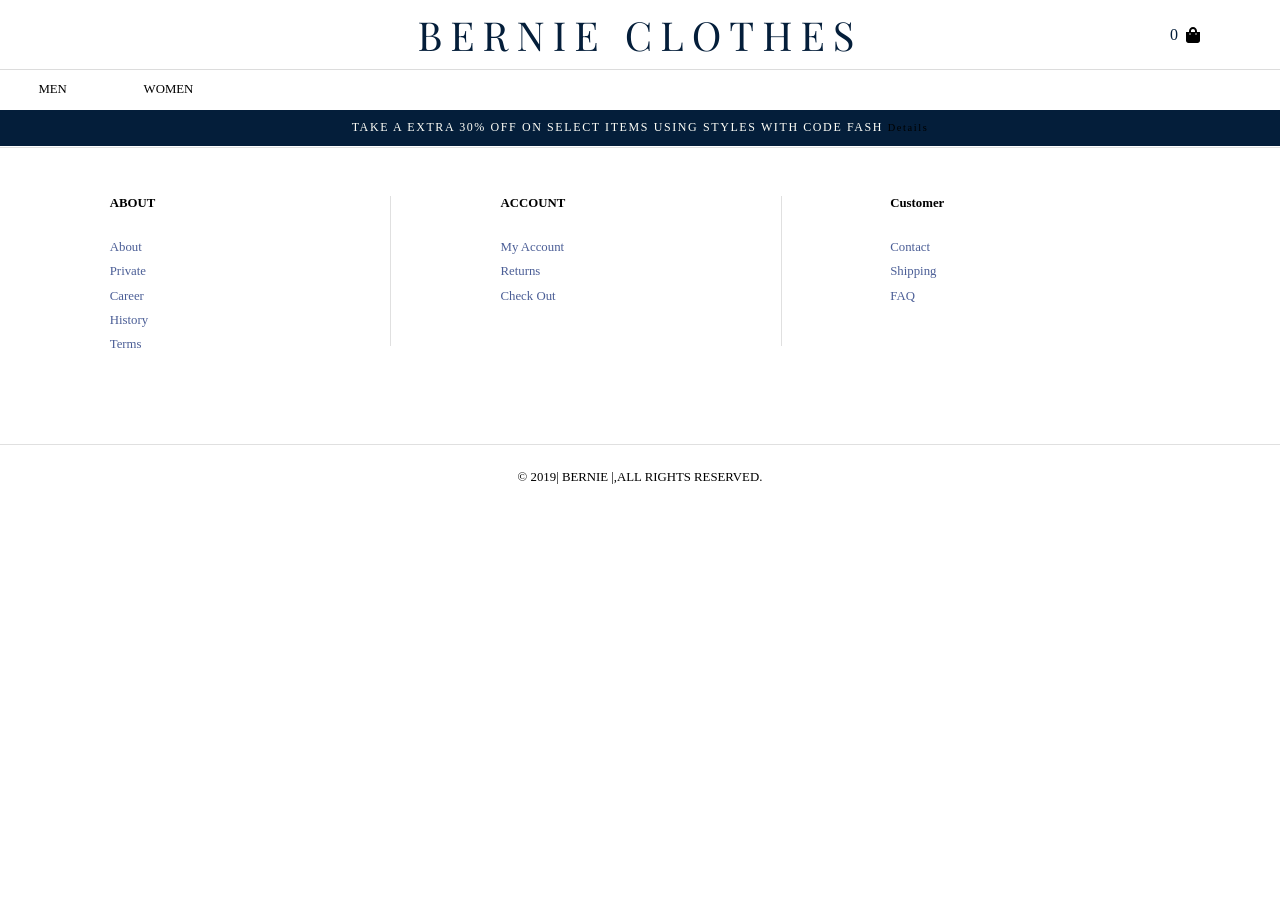
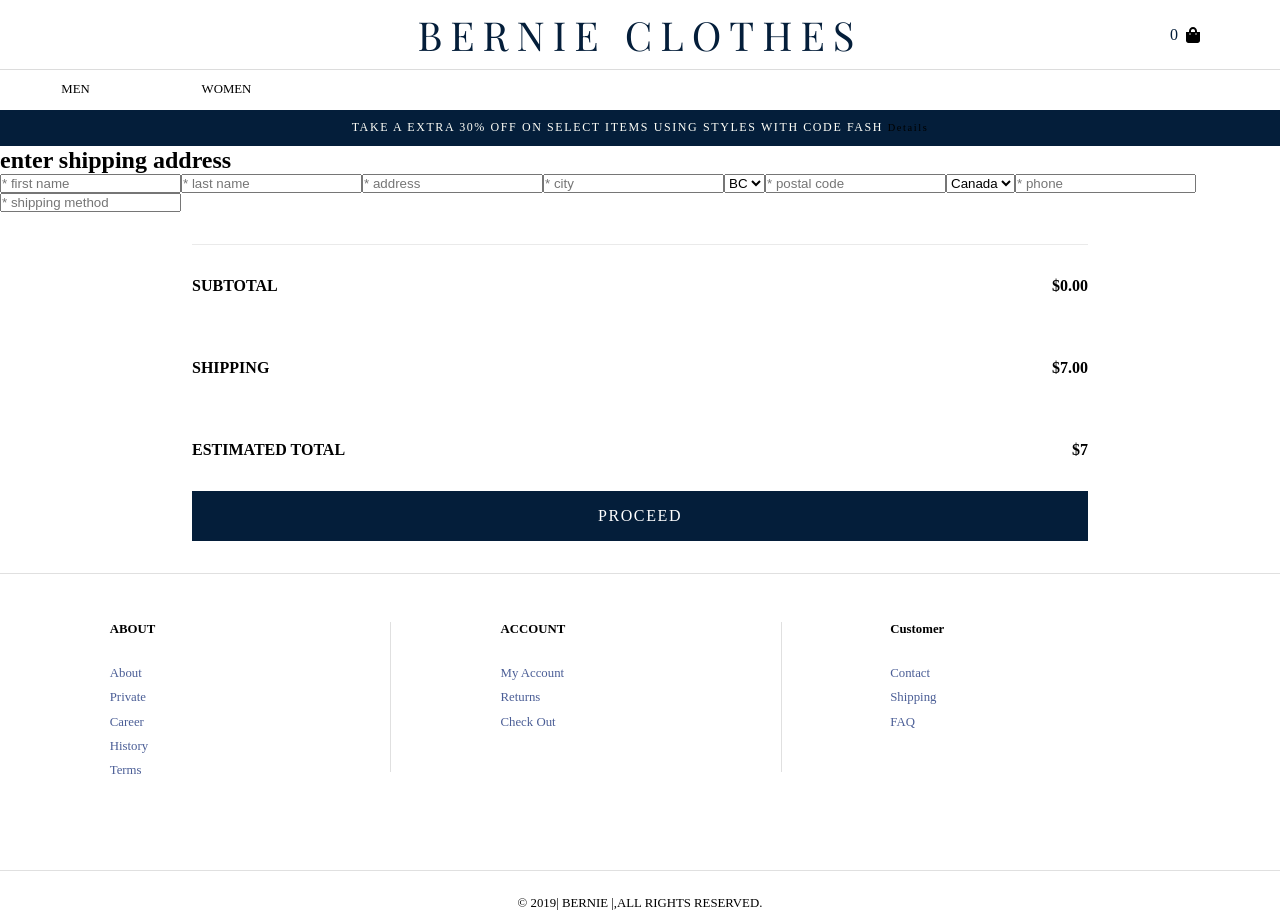
Before and after one commit to hakod/bernieclothes, a React app: page /checkout in a window 1280 px wide. Before the commit the page ends 800 px from the top, so only its background shows below. Built offline with nearby package versions, Linux system fonts and the light colour scheme; a web font is replaced by a local one.

Commit message:
dropdown

```diff
--- a/client/styles.scss
+++ b/client/styles.scss
@@ -56,8 +56,11 @@
       align-items: flex-start;
     }
     li {
-      margin: 0 2.4rem 0 2.4rem;
+      margin-right: 3rem;
+      padding-left: 3rem;
       font-size: 0.8rem;
+      text-align: center;
+      width: 55px;
       font-weight: 200;
     }
   }
@@ -333,7 +336,6 @@
       font-family: $secondfont;
       background: url(http://cdn1.iconfinder.com/data/icons/cc_mono_icon_set/blacks/16x16/br_down.png)
         no-repeat calc(100% - 0.3rem);
-      width: auto;
       border: 1px solid #d1d1d1;
       padding: 0.2rem 2rem 0.2rem 0.3rem;
       font-size: 0.7rem;
--- a/client/vars.scss
+++ b/client/vars.scss
@@ -143,7 +143,7 @@ $thirdfont: "Parisienne";
       text-align: right;
     }
   }
-  button {
+  a {
     border: none;
     height: 50px;
     background-color: #041e3a;
@@ -152,6 +152,8 @@ $thirdfont: "Parisienne";
     letter-spacing: 0.1rem;
     cursor: pointer;
     margin-bottom: 2rem;
+    text-align: center;
+    line-height: 50px;
   }
 }
 .cart-container {
@@ -228,3 +230,28 @@ $thirdfont: "Parisienne";
     }
   }
 }
+
+.content {
+  display: none;
+  position: absolute;
+  margin-left: 1.5rem;
+}
+.dropdown:hover .content {
+  display: flex;
+  flex-direction: column;
+  font-family: $secondfont;
+  z-index: 2;
+  background-color: #fff;
+  a {
+    padding: 1rem 0;
+    width: 103px;
+    text-align: center;
+  }
+  a:hover {
+    background-color: rgb(240, 240, 240);
+  }
+}
+.dropdown {
+  cursor: pointer;
+  position: relative;
+}
--- a/components/App.js
+++ b/components/App.js
@@ -44,6 +44,7 @@ import Skirts from "./Skirts";
 import Sweaters from "./Sweaters";
 import Product from "./comp/Product";
 import Cart from "./comp/Cart";
+import Checkout from "./comp/Checkout";
 
 class App extends Component {
   render() {
@@ -72,6 +73,15 @@ class App extends Component {
                   <Cart actions={this.props.actions} item={this.props.item} />
                 )}
               />
+              <Route
+                path="/checkout/"
+                render={() => (
+                  <Checkout
+                    action={this.props.actions}
+                    item={this.props.item}
+                  />
+                )}
+              />
             </Switch>
             <Footer />
           </div>
--- a/components/comp/Cart.js
+++ b/components/comp/Cart.js
@@ -2,6 +2,7 @@ import React from "react";
 import CartItem from "./CartItem";
 var shortid = require("shortid");
 import Total from "./Total";
+import { Link } from "react-router-dom";
 
 function createId(text) {
   return {
@@ -15,8 +16,13 @@ class Cart extends React.Component {
   constructor(props) {
     super(props);
   }
+  componentDidMount() {
+    console.log(this.props.item);
+  }
   render() {
     return (
+      <div>
+        {this.props.item.length > 0 ? (
           <div className="contain">
             <div className="cart-container">
               <h1>SHOPPING CART ({this.props.item.length})</h1>
@@ -31,6 +37,13 @@ class Cart extends React.Component {
             </div>
             <Total item={this.props.item} />
           </div>
+        ) : (
+          <div>
+            <h1>Empty Cart</h1>
+            <Link to="/">Home</Link>
+          </div>
+        )}
+      </div>
     );
   }
 }
--- /dev/null
+++ b/components/comp/Checkout.js
@@ -0,0 +1,37 @@
+import React from "react";
+import Total from "./Total";
+
+class Checkout extends React.Component {
+  constructor(props) {
+    super(props);
+  }
+
+  render() {
+    return (
+      <div>
+        <div>
+          <h2>enter shipping address</h2>
+          <form>
+            <input type="text" placeholder="* first name" required />
+            <input type="text" placeholder="* last name" required />
+            <input type="text" placeholder="* address" required />
+            <input type="text" placeholder="* city" required />
+            <select>
+              <option value="BC">BC</option>
+              <option value="AB">AB</option>
+              <option value="YK">YK</option>
+            </select>
+            <input type="text" placeholder="* postal code" required />
+            <select>
+              <option value="Canada">Canada</option>
+            </select>
+            <input type="text" placeholder="* phone" required />
+            <input type="text" placeholder="* shipping method" required />
+          </form>
+        </div>
+        <Total item={this.props.item} />
+      </div>
+    );
+  }
+}
+export default Checkout;
--- a/components/comp/Header.js
+++ b/components/comp/Header.js
@@ -21,8 +21,22 @@ class Header extends React.Component {
         </div>
         <div className="category">
           <ul>
-            <li>MEN</li>
-            <li>WOMEN</li>
+            <div className="dropdown">
+              <li>MEN</li>
+              <div className="content">
+                <Link to="/jackets">Jackets</Link>
+                <Link to="/sweaters">Sweaters</Link>
+              </div>
+            </div>
+            <div className="dropdown">
+              <li>WOMEN</li>
+              <div className="content">
+                <Link to="/skirts">Skirts</Link>
+                <Link to="/blazers">Blazers</Link>
+                <Link to="/jacketsw">Jackets</Link>
+                <Link to="/handbags">Handbags</Link>
+              </div>
+            </div>
           </ul>
         </div>
         <div className="promo">
--- a/components/comp/Total.js
+++ b/components/comp/Total.js
@@ -1,8 +1,12 @@
 import React from "react";
+import { Link } from "react-router-dom";
 
 class Total extends React.Component {
   constructor(props) {
     super(props);
+    this.state = {
+      shipping: "7.00"
+    };
   }
 
   render() {
@@ -11,14 +15,23 @@ class Total extends React.Component {
     for (let i = 0; i < total.length; i++) {
       arr.push(total[i].item.product.price * total[i].qty);
     }
-    let tot = arr.reduce((x, y) => x + y);
+    let sub = arr.reduce((x, y) => x + y).toFixed(2);
+    let tot = Number(sub) + Number(this.state.shipping);
     return (
       <div className="total">
+        <div>
+          <h2>subtotal</h2>
+          <h2>${sub ? sub : null}</h2>
+        </div>
+        <div>
+          <h2>shipping</h2>
+          <h2>${this.state.shipping}</h2>
+        </div>
         <div>
           <h2>estimated total</h2>
           <h2>${tot ? tot : null}</h2>
         </div>
-        <button>proceed to checkout</button>
+        <Link to="/checkout">proceed</Link>
       </div>
     );
   }
--- a/redux/reducers/itemReducer.js
+++ b/redux/reducers/itemReducer.js
@@ -7,7 +7,7 @@ let itemReducer = function(item = [], action) {
         {
           item: action.id,
           id: uuidv4(),
-          qty: "3"
+          qty: "1"
         },
         ...item
       ];
```
Lines whose indentation alone changed are shown as unchanged.
